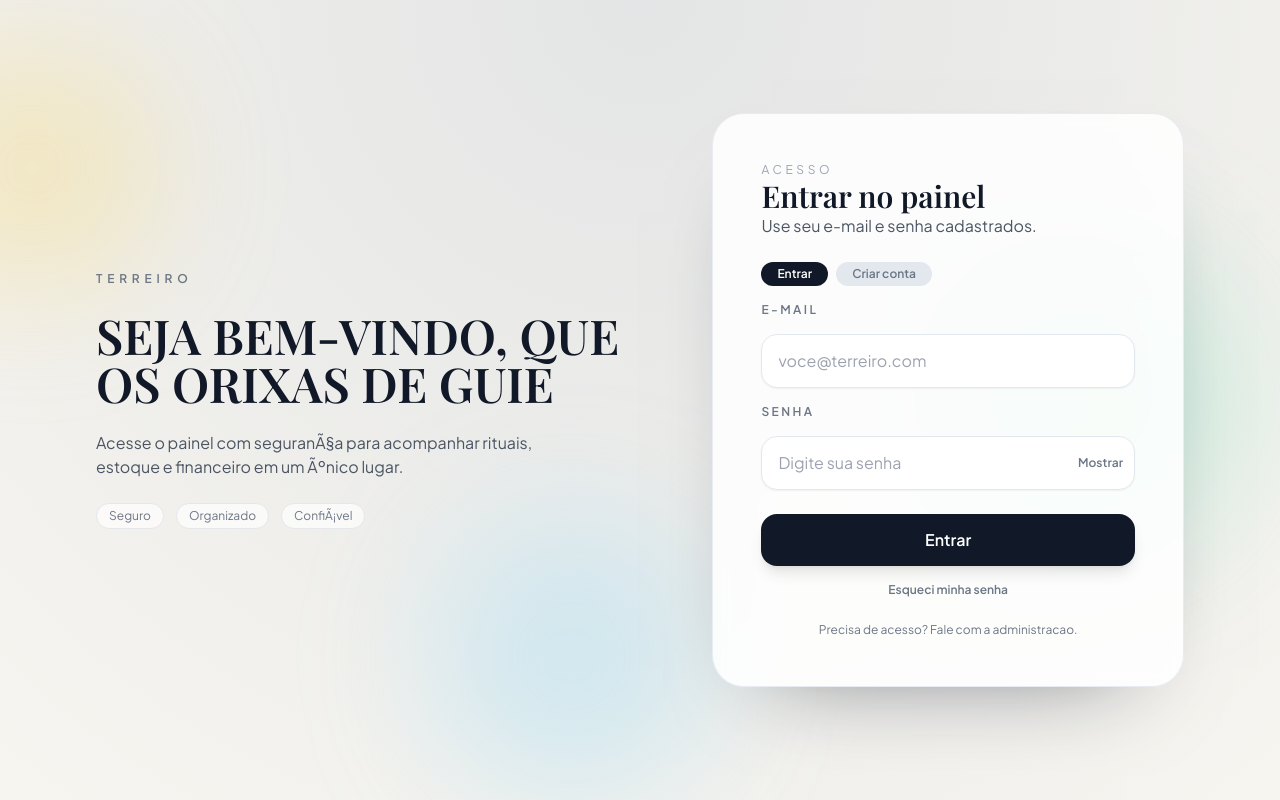
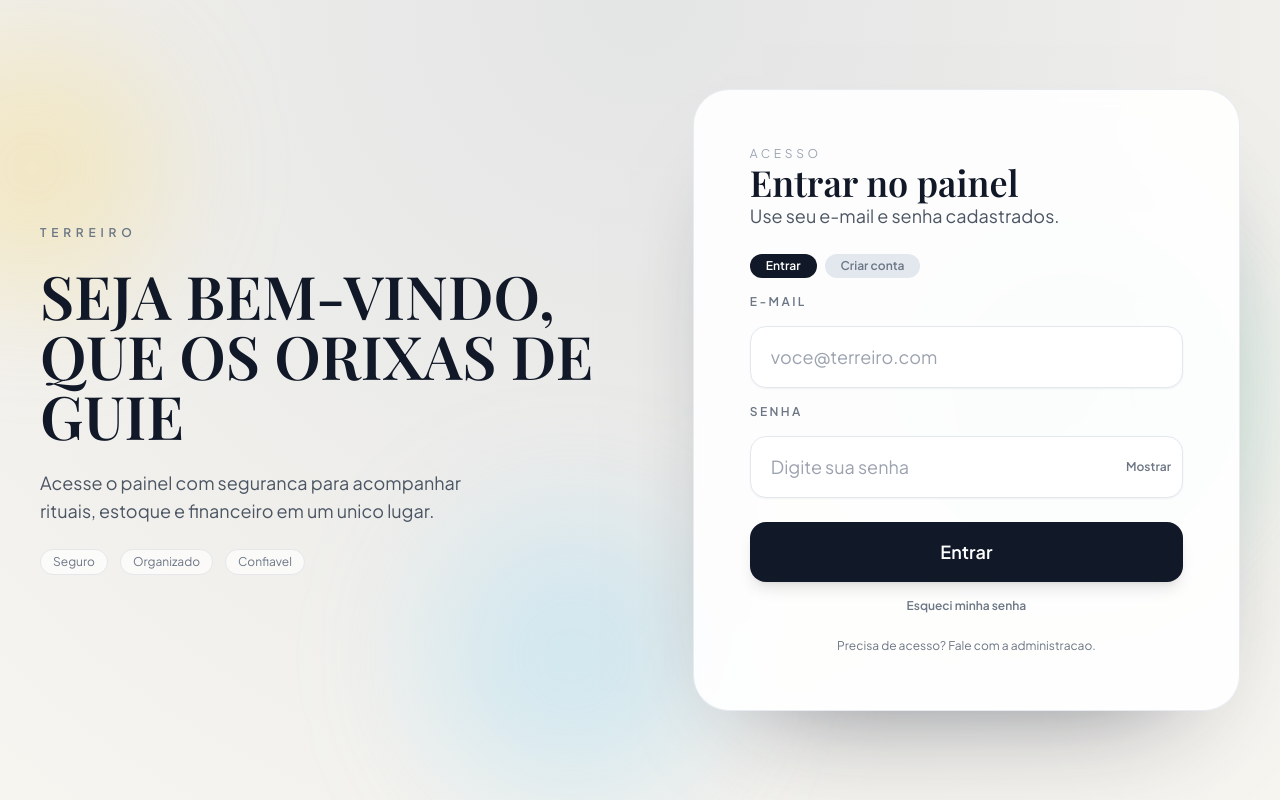
Before and after one commit to marcos652/Terreiro, a Next.js app: page /login in a window 1280 px wide. Built offline with nearby package versions, Linux system fonts and the light colour scheme; no server answers.

Commit message:
Make login screen larger

```diff
--- a/src/pages/login.tsx
+++ b/src/pages/login.tsx
@@ -72,36 +72,36 @@ export default function LoginPage() {
         <div className="pointer-events-none absolute right-10 top-1/2 h-80 w-80 -translate-y-1/2 rounded-full bg-emerald-300/25 blur-3xl" />
         <div className="pointer-events-none absolute bottom-0 left-1/3 h-72 w-72 rounded-full bg-sky-300/25 blur-3xl" />
 
-        <div className="relative mx-auto flex min-h-screen w-full max-w-6xl items-center px-4 md:px-8">
-          <div className="grid w-full gap-10 lg:grid-cols-[1.1fr_0.9fr]">
+        <div className="relative mx-auto flex min-h-screen w-full max-w-7xl items-center px-4 md:px-10">
+          <div className="grid w-full gap-12 lg:grid-cols-[1.05fr_0.95fr]">
             <div className="flex flex-col justify-center gap-6">
               <div className="flex items-center gap-3 text-xs font-semibold uppercase tracking-[0.4em] text-ink-400">
                 Terreiro
               </div>
-              <h1 className="font-display text-4xl font-semibold leading-tight text-ink-900 md:text-5xl">
+              <h1 className="font-display text-5xl font-semibold leading-tight text-ink-900 md:text-6xl">
                 SEJA BEM-VINDO, QUE OS ORIXAS DE GUIE
               </h1>
-              <p className="max-w-md text-base text-ink-500">
-                Acesse o painel com seguranÃ§a para acompanhar rituais, estoque e financeiro em um
-                Ãºnico lugar.
+              <p className="max-w-md text-lg text-ink-500">
+                Acesse o painel com seguranca para acompanhar rituais, estoque e financeiro em um
+                unico lugar.
               </p>
               <div className="flex flex-wrap items-center gap-3 text-xs text-ink-400">
                 <span className="rounded-full border border-ink-200/70 bg-white/70 px-3 py-1">Seguro</span>
                 <span className="rounded-full border border-ink-200/70 bg-white/70 px-3 py-1">Organizado</span>
-                <span className="rounded-full border border-ink-200/70 bg-white/70 px-3 py-1">ConfiÃ¡vel</span>
+                <span className="rounded-full border border-ink-200/70 bg-white/70 px-3 py-1">Confiavel</span>
               </div>
             </div>
 
             <form
               onSubmit={handleLogin}
-              className="w-full rounded-[32px] border border-ink-100/80 bg-white/85 p-8 shadow-[0_40px_90px_-60px_rgba(15,23,42,0.6)] backdrop-blur md:p-10 lg:p-12"
+              className="w-full rounded-[36px] border border-ink-100/80 bg-white/90 p-10 shadow-[0_50px_110px_-70px_rgba(15,23,42,0.65)] backdrop-blur md:p-12 lg:p-14"
             >
               <div className="mb-6">
                 <div className="text-xs uppercase tracking-[0.3em] text-ink-300">Acesso</div>
-                <h2 className="font-display text-3xl font-semibold text-ink-900">
+                <h2 className="font-display text-4xl font-semibold text-ink-900">
                   {mode === 'register' ? 'Criar conta' : 'Entrar no painel'}
                 </h2>
-                <p className="text-base text-ink-500">
+                <p className="text-lg text-ink-500">
                   {mode === 'register'
                     ? 'Cadastre um novo acesso para o painel.'
                     : 'Use seu e-mail e senha cadastrados.'}
@@ -136,7 +136,7 @@ export default function LoginPage() {
                   placeholder="voce@terreiro.com"
                   value={email}
                   onChange={(e) => setEmail(e.target.value)}
-                  className="w-full rounded-2xl border border-ink-100 bg-white px-4 py-3.5 text-base text-ink-700 shadow-sm focus:border-ink-900 focus:outline-none focus:ring-2 focus:ring-ink-200"
+                  className="w-full rounded-2xl border border-ink-100 bg-white px-5 py-4 text-lg text-ink-700 shadow-sm focus:border-ink-900 focus:outline-none focus:ring-2 focus:ring-ink-200"
                   required
                 />
                 <label className="text-xs font-semibold uppercase tracking-[0.2em] text-ink-400">
@@ -148,7 +148,7 @@ export default function LoginPage() {
                     placeholder="Digite sua senha"
                     value={password}
                     onChange={(e) => setPassword(e.target.value)}
-                    className="w-full rounded-2xl border border-ink-100 bg-white px-4 py-3.5 text-base text-ink-700 shadow-sm focus:border-ink-900 focus:outline-none focus:ring-2 focus:ring-ink-200"
+                    className="w-full rounded-2xl border border-ink-100 bg-white px-5 py-4 text-lg text-ink-700 shadow-sm focus:border-ink-900 focus:outline-none focus:ring-2 focus:ring-ink-200"
                     required
                   />
                   <button
@@ -163,7 +163,7 @@ export default function LoginPage() {
                 {info && <div className="rounded-xl bg-emerald-50 px-3 py-2 text-sm text-emerald-700">{info}</div>}
                 <button
                   type="submit"
-                  className="mt-2 w-full rounded-2xl bg-ink-900 py-3.5 text-base font-semibold text-white shadow-lg hover:bg-ink-800 transition"
+                  className="mt-2 w-full rounded-2xl bg-ink-900 py-4 text-lg font-semibold text-white shadow-lg hover:bg-ink-800 transition"
                   disabled={loading}
                 >
                   {loading ? 'Processando...' : mode === 'register' ? 'Criar conta' : 'Entrar'}
```
